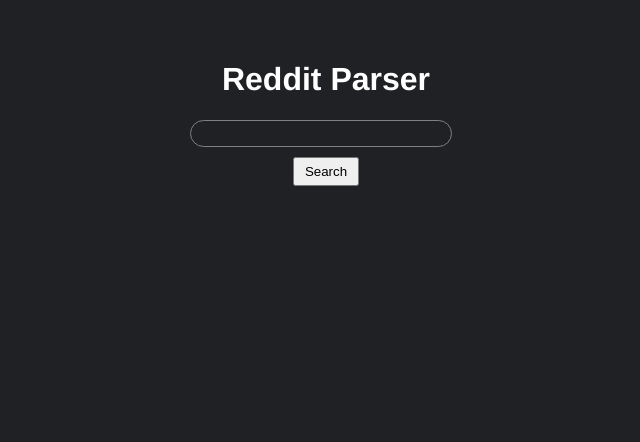
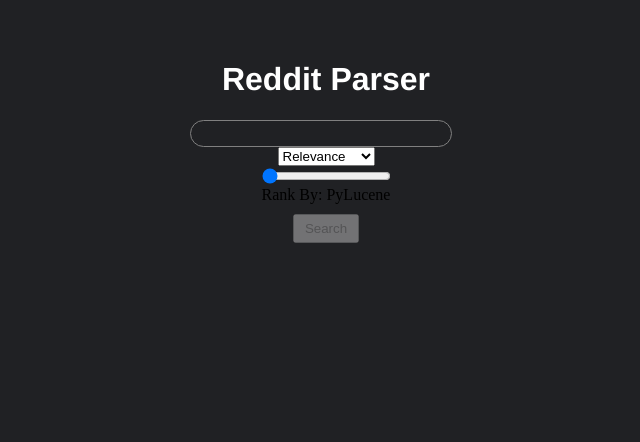
Before and after one commit to ColeShirakata/Reddit-Scraper, a Flask app: page / in a window 1280 px wide. Shown: the top 442 px of the page, without its empty margins (314-954 px from the left). Run offline with Flask 3, Linux system fonts and the light colour scheme.

Commit message:
Frontend now displays query results

```diff
--- a/main.py
+++ b/main.py
@@ -1,11 +1,56 @@
-from flask import Flask, render_template
+from flask import Flask, render_template, request, jsonify
+
+import lucene
+import os
+from org.apache.lucene.index import DirectoryReader
+from org.apache.lucene.search import IndexSearcher
+from org.apache.lucene.analysis.standard import StandardAnalyzer
+from org.apache.lucene.queryparser.classic import QueryParser
+from org.apache.lucene.store import FSDirectory
+from java.nio.file import Paths
 
 app = Flask(__name__)
 
+
 @app.route("/")
-def test(name=None):
+def index(name=None):
     return render_template('index.html', name=name)
 
 @app.route("/css")
 def css():
     return render_template('styles.css')
+
+@app.route("/search", methods=["POST"])
+def search():
+    lucene.initVM(vmargs=['-Djava.awt.headless=true'])
+    current_directory = os.path.join(os.path.dirname(os.path.realpath(__file__)), "indexed")
+    index_dir = FSDirectory.open(Paths.get(current_directory))
+    index_reader = DirectoryReader.open(index_dir)
+    index_searcher = IndexSearcher(index_reader)
+    analyzer = StandardAnalyzer()
+
+    query = request.form.get("query")
+    ordering = request.form.get("ordering")
+    rank_by = request.form.get("rank_by")
+
+    query_parser = QueryParser("title", analyzer)
+    lucene_query = query_parser.parse(query)
+
+    top_docs = index_searcher.search(lucene_query, 10)
+
+    results = []
+
+    for score_doc in top_docs.scoreDocs:
+        doc = index_searcher.doc(score_doc.doc)
+        title = doc.get("title")
+        score = score_doc.score
+        result = {
+            "title": title,
+            "score": score
+        }
+        results.append(result)
+
+    return jsonify(results)
+
+if __name__ == "__main__":
+    app.run()
--- a/requirements.txt
+++ b/requirements.txt
@@ -0,0 +1 @@
+Flask
--- a/static/styles/styles.css
+++ b/static/styles/styles.css
@@ -41,3 +41,7 @@ body {
     padding: 5px 10px;
     margin-top:10px;
 }
+
+#results {
+    color: white;
+}
--- a/templates/index.html
+++ b/templates/index.html
@@ -3,6 +3,7 @@
 <head>
     <title>Reddit Parser</title>
     <link rel="stylesheet" type="text/css" href="{{ url_for('static', filename='styles/styles.css') }}" />
+    <script src="https://ajax.googleapis.com/ajax/libs/jquery/3.5.1/jquery.min.js"></script>
 </head>
 <body>
     <div id="content-container">
@@ -11,8 +12,45 @@
         </div>
         <div id='search'>
             <input type='text' id='user_input'></input>
-                <button id='search_button'>Search</button>
+            <select id='ordering'>
+                <option value="relevance">Relevance</option>
+                <option value="votes">Votes</option>
+                <option value="time">Time</option>
+                <option value="combination">Combination</option>
+            </select>
+            <input type="range" id="rank_by" name="rank_by" min="0" max="1" step="1" value="0">
+            <label for="rank_by">Rank By: <span id="rank-label">PyLucene</span></label>
+            <button id='search_button' disabled>Search</button>
+        </div>
+        <div id='results'>
         </div>
     </div>
+    <script>
+    $(document).ready(function(){
+        $("#user_input").on("input", function() {
+            $("#search_button").prop("disabled", !this.value);
+        });
+        $("#rank_by").on("input", function() {
+            var label = document.getElementById("rank-label");
+            label.innerHTML = this.value == 0 ? "PyLucene" : "PageRank";
+        });
+        $("#search_button").click(function(){
+            var query = $("#user_input").val();
+            var ordering = $("#ordering").val();
+            var rank_by = $("#rank-label").text() == "PyLucene" ? "pyscore" : "pagerank";
+            $.post("/search", { query: query, ordering: ordering, rank_by: rank_by }, function(data, status){
+                var results = "";
+                if (data.length == 0) {
+                    results = "<p>Sorry, our database does not contain any information related to '" + query + "'</p>";
+                } else {
+                    for (var i = 0; i < data.length; i++) {
+                        results += "<p>" + data[i].title + "</p>";
+                    }
+                }
+                $("#results").html(results);
+            });
+        });
+    });
+    </script>
 </body>
 </html>
```
Also changed, not shown: 1 other file. Lines whose indentation alone changed are shown as unchanged.
